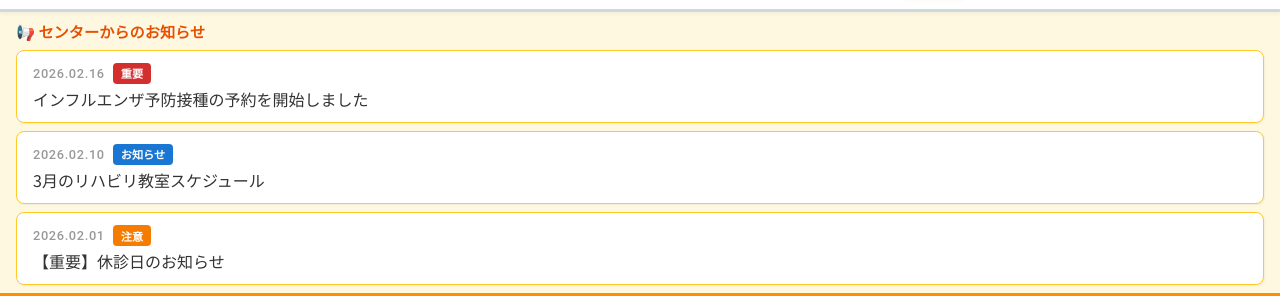
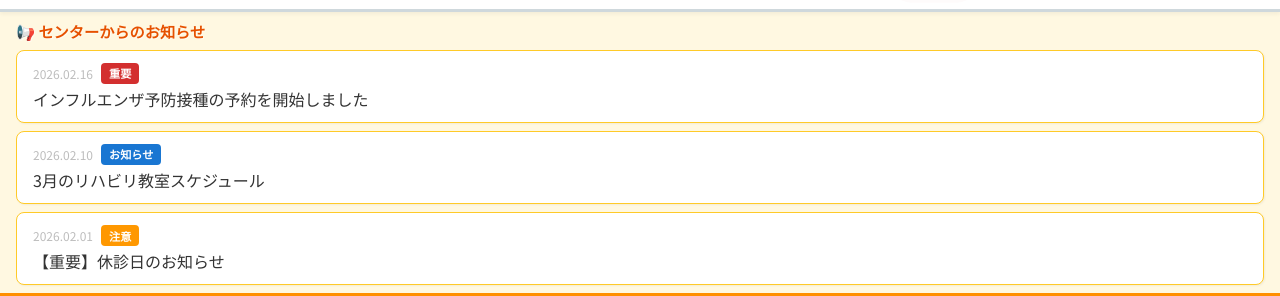
Before and after one commit to dotegg2024-arch/comboard-app, a plain HTML site: page index.html in a window 1280 px wide. Shown: the part 53-349 px from the top of the page. Drawn offline with Linux system fonts and the light colour scheme; no server answers.

Commit message:
ニュース表示修正2

```diff
--- a/app.js
+++ b/app.js
@@ -494,21 +494,22 @@ function renderNews(news) {
         div.className = 'news-item';
 
         // Category Logic
-        let catClass = 'cat-info'; // Default blue
-        let catLabel = item.category;
+        let catClass = 'cat-gray'; // Change default to gray to spot unmatched items
+        let rawCat = (item.category || '').toString().trim();
+        let catLabel = rawCat;
 
         // Map known categories or use raw text
-        if (item.category === 'important' || item.category === '重要') {
+        if (rawCat === 'important' || rawCat === '重要') {
             catClass = 'cat-important';
             catLabel = '重要';
-        } else if (item.category === 'alert' || item.category === '緊急' || item.category === '注意') {
+        } else if (rawCat === 'alert' || rawCat === '緊急' || rawCat === '注意') {
             catClass = 'cat-alert';
-            catLabel = item.category === 'alert' ? '注意' : item.category;
-        } else if (item.category === 'info' || item.category === 'お知らせ') {
+            catLabel = rawCat === 'alert' ? '注意' : rawCat;
+        } else if (rawCat === 'info' || rawCat === 'お知らせ') {
             catClass = 'cat-info';
             catLabel = 'お知らせ';
         } else {
-            // Unknown category - use default style but keep text
+            // Unknown category - use gray
             catClass = 'cat-gray';
         }
 
--- a/style.css
+++ b/style.css
@@ -727,12 +727,11 @@ textarea:focus {
 }
 
 .news-date {
-    font-size: 0.8rem;
-    color: #999;
-    /* Light gray for subtlety */
-    font-family: 'Roboto', sans-serif;
-    /* Clean font for numbers */
-    letter-spacing: 0.05em;
+    font-size: 0.75rem;
+    /* Smaller */
+    color: #bdbdbd;
+    /* Very light gray */
+    font-weight: normal;
 }
 
 .news-title {
@@ -763,17 +762,22 @@ textarea:focus {
     background-color: #D32F2F;
 }
 
+/* Red */
 .cat-info {
     background-color: #1976D2;
 }
 
+/* Blue */
 .cat-alert {
-    background-color: #F57C00;
+    background-color: #FF9800 !important;
 }
 
+/* Orange - explicit priority */
 .cat-gray {
-    background-color: #757575;
+    background-color: #9E9E9E;
 }
+
+/* Gray */
 
 /* Fallback */
 
```
